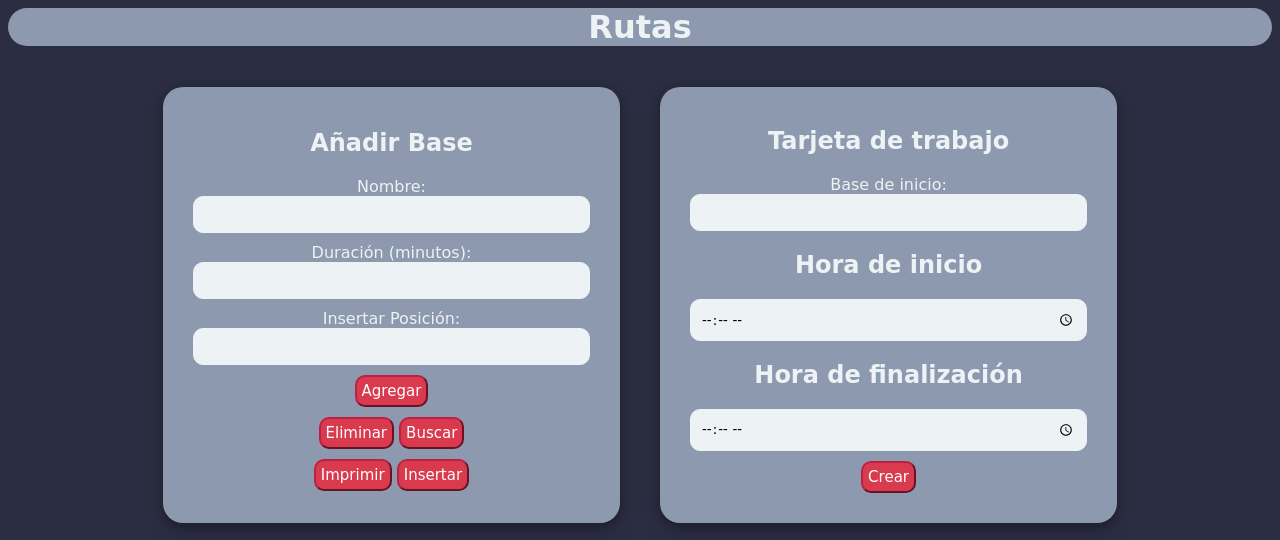
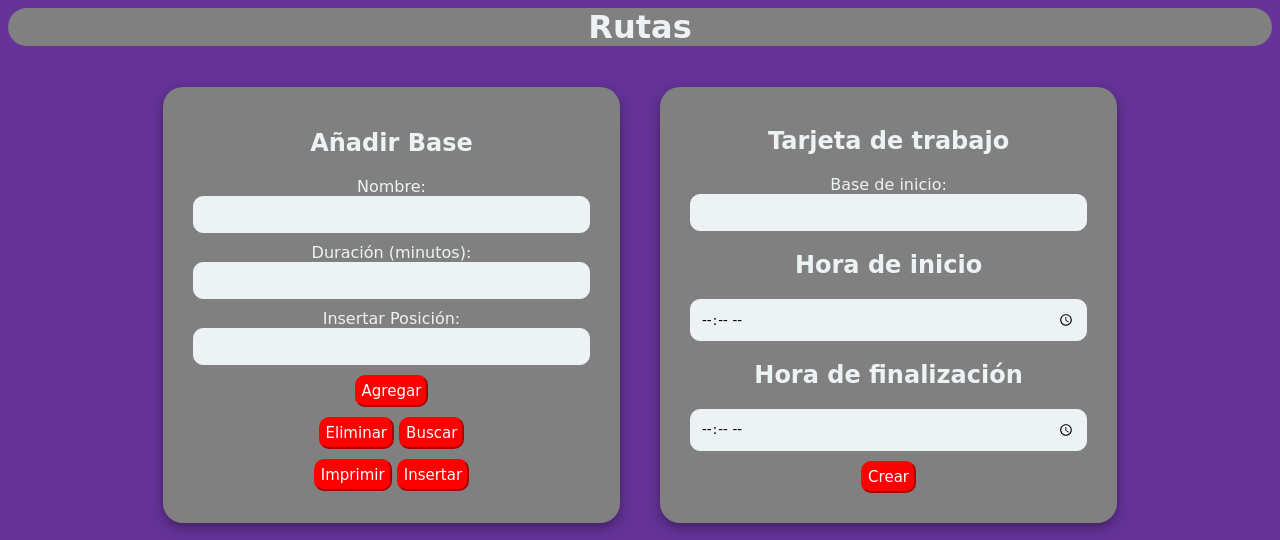
Before and after one commit to Telematica-IS-UDC-2019-2023/LuisEdoardo-3-Listas-Circulares, a plain HTML site: page index.html in a window 1280 px wide. Drawn offline with Linux system fonts and the light colour scheme.

Commit message:
Se añadio estilo

```diff
--- a/style.css
+++ b/style.css
@@ -1,5 +1,5 @@
 body {
-    background-color: #2B2D42;
+    background-color: rebeccapurple;
     color: #EDF2F4;
     font-family: 'Balsamiq Sans', cursive;
 }
@@ -10,7 +10,7 @@ h1 {
     border-radius: 20px;
     border-color: #EDF2F4;
     border-style: none;
-    background: #8D99AE;
+    background: grey;
     border-width: 5px;
 }
 
@@ -32,8 +32,8 @@ button {
     border-radius: 10px;
     font-size: 15px;
     color:white;
-    border-color: #BE1F44;
-    background-color: #D93A4D;
+    border-color: red;
+    background-color: red;
     outline: none;
     font-family: 'Balsamiq Sans', cursive
 }
@@ -69,7 +69,7 @@ table, td, tr {
 .container {
     align-content: center;
     width:33%;
-    background-color: #8D99AE;
+    background-color: grey;
     margin: 20px;
     border-radius: 20px;
     padding: 20px;
```
